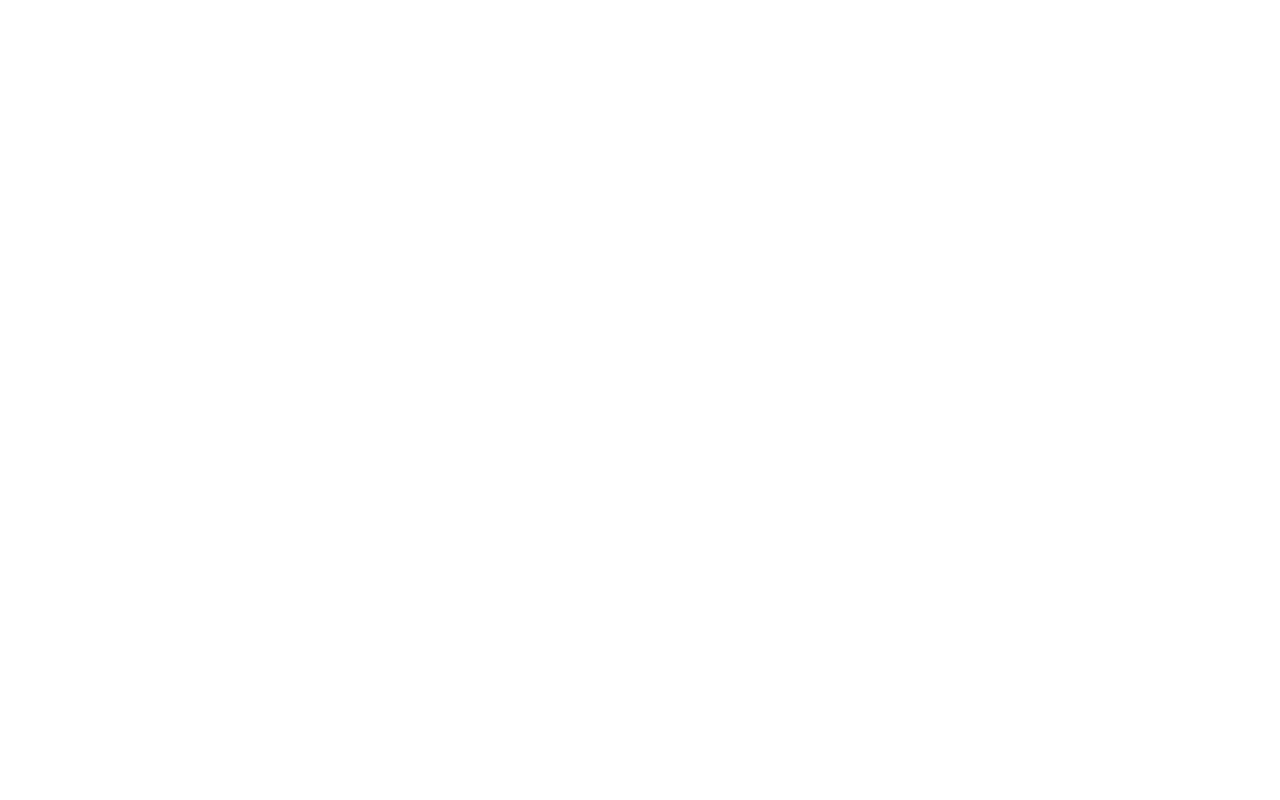
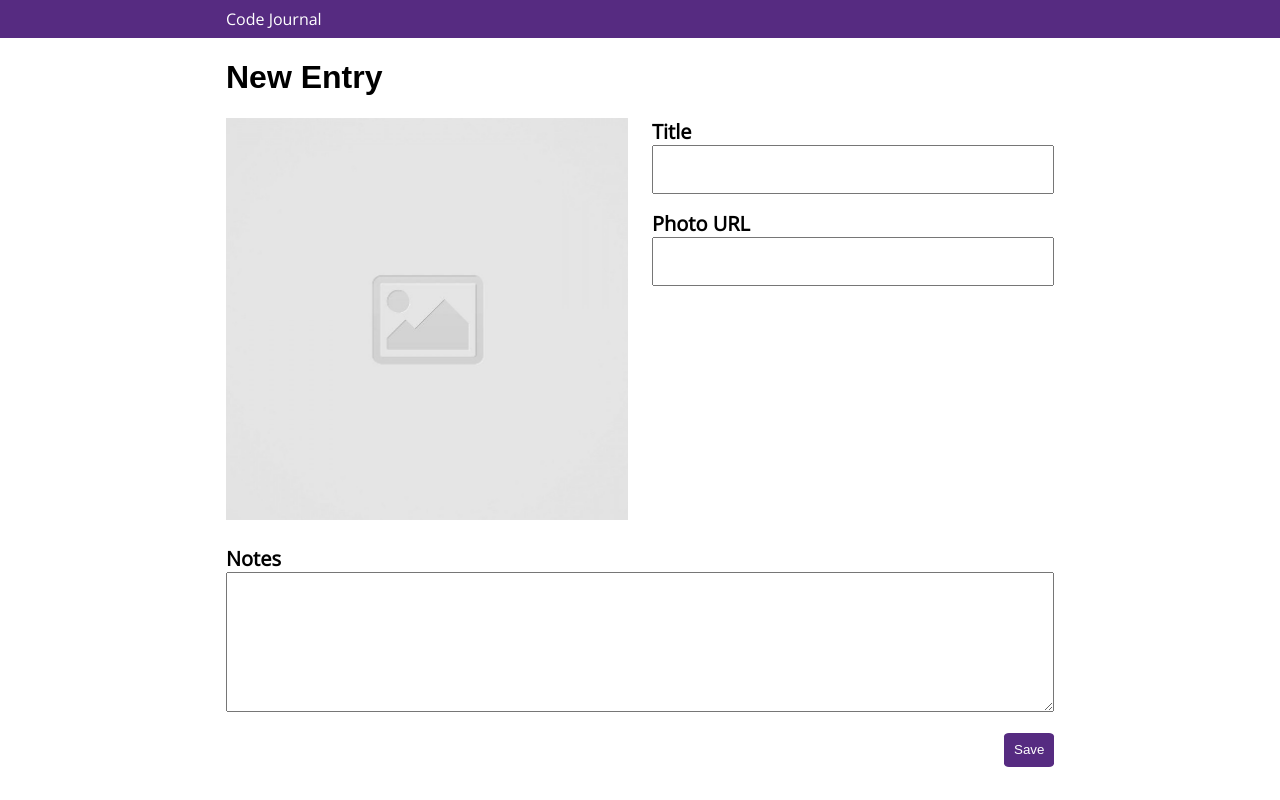
Before and after one commit to John-bess4/code-journa, a website: page index.html in a window 1280 px wide. Drawn offline with nearby package versions, Linux system fonts and the light colour scheme; a web font is replaced by a local one.

Commit message:
create an entry

```diff
--- a/css/styles.css
+++ b/css/styles.css
@@ -0,0 +1,54 @@
+body {
+  font-family: "Open Sans", sans-serif;
+}
+
+h1,
+h2,
+h3 {
+  font-family: "Proza Libre", sans-serif;
+}
+
+header {
+  background-color: #562b81;
+  color: white;
+}
+
+.navbar {
+  padding-top: 0.5rem;
+  padding-bottom: 0.5rem;
+}
+
+img {
+  width: 100%;
+  padding-bottom: 20px;
+}
+
+label {
+  display: block;
+  font-size: 20px;
+  font-weight: bold;
+}
+
+input,
+textarea {
+  width: 100%;
+  margin-bottom: 1rem;
+  padding: 15px;
+}
+
+textarea {
+  height: 140px;
+}
+
+.button-container {
+  display: flex;
+  justify-content: flex-end;
+}
+
+.button-container > button {
+  background-color: #562b81;
+  color: white;
+  border: none;
+  padding: 0.6rem;
+  border-radius: 10%;
+}
--- a/index.html
+++ b/index.html
@@ -11,6 +11,10 @@
     integrity="sha512-9usAa10IRO0HhonpyAIVpjrylPvoDwiPUiKdWk5t3PyolY1cOd4DSE0Ga+ri4AuTroPR5aQvXU9xC6qOPnzFeg=="
     crossorigin="anonymous"
     referrerpolicy="no-referrer" />
+  <link rel="preconnect" href="https://fonts.googleapis.com">
+  <link rel="preconnect" href="https://fonts.gstatic.com" crossorigin>
+  <link href="https://fonts.googleapis.com/css2?family=Open+Sans&family=Proza+Libre:wght@600&display=swap"
+      rel="stylesheet">
   <link rel="stylesheet" href="css/reset.css">
   <link rel="stylesheet" href="css/layout.css">
   <link rel="stylesheet" href="css/styles.css">
@@ -18,10 +22,39 @@
 <body>
   <header>
     <div class="container">
+      <nav class="navbar column-full">
+        <span>Code Journal</span>
+      </nav>
     </div>
   </header>
   <main class="container">
-    <div data-view="entry-form"></div>
+    <div data-view="entry-form">
+      <form action="">
+        <div class="row">
+          <div class="column-full">
+            <h1>New Entry</h1>
+          </div>
+        </div>
+        <div class="row">
+          <div class="column-half">
+            <img class="new-entry-photo" src="images/placeholder-image-square.jpg" alt="Placeholder image">
+          </div>
+          <div class="column-half">
+            <label for="title">Title</label>
+            <input type="text" id="title" name="title" required>
+            <label for="url">Photo URL</label>
+            <input type="url" id="url" name="photoUrl" required>
+          </div>
+          <div class="column-full">
+            <label for="notes">Notes</label>
+            <textarea name="notes" id="notes"></textarea>
+            <div class="button-container">
+              <button type="submit">Save</button>
+            </div>
+          </div>
+        </div>
+      </form>
+    </div>
     <div data-view="entries" class="hidden"></div>
   </main>
   <script src="js/data.js"></script>
--- a/js/data.js
+++ b/js/data.js
@@ -6,3 +6,13 @@
   editing: null,
   nextEntryId: 1
 };
+
+window.addEventListener('beforeunload', function () {
+  const jsonData = JSON.stringify(data);
+  localStorage.setItem('dataModel', jsonData);
+});
+
+if (localStorage.getItem('dataModel')) {
+  const storedData = JSON.parse(localStorage.getItem('dataModel'));
+  data = storedData;
+}
--- a/js/main.js
+++ b/js/main.js
@@ -0,0 +1,24 @@
+const $urlInput = document.getElementById('url');
+const $previewImage = document.querySelector('.new-entry-photo');
+const $form = document.querySelector('form');
+const $nameInput = document.getElementById('title');
+const $notesInput = document.getElementById('notes');
+
+$urlInput.addEventListener('input', function () {
+  $previewImage.setAttribute('src', $urlInput.value);
+});
+
+$form.addEventListener('submit', function (event) {
+  event.preventDefault();
+  const newEntry = {
+    entryId: data.nextEntryId,
+    title: $nameInput.value,
+    photoUrl: $urlInput.value,
+    notes: $notesInput.value
+  };
+
+  data.nextEntryId++;
+  data.entries.unshift(newEntry);
+  $previewImage.setAttribute('src', 'images/placeholder-image-square.jpg');
+  $form.reset();
+});
```
